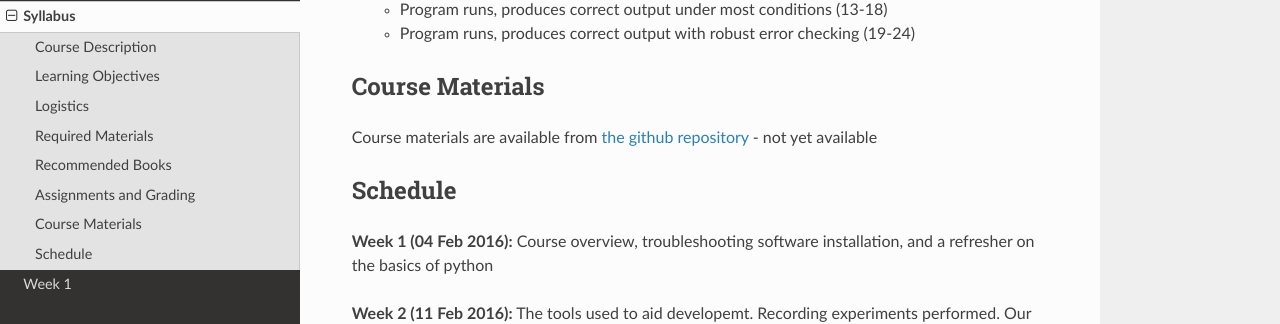
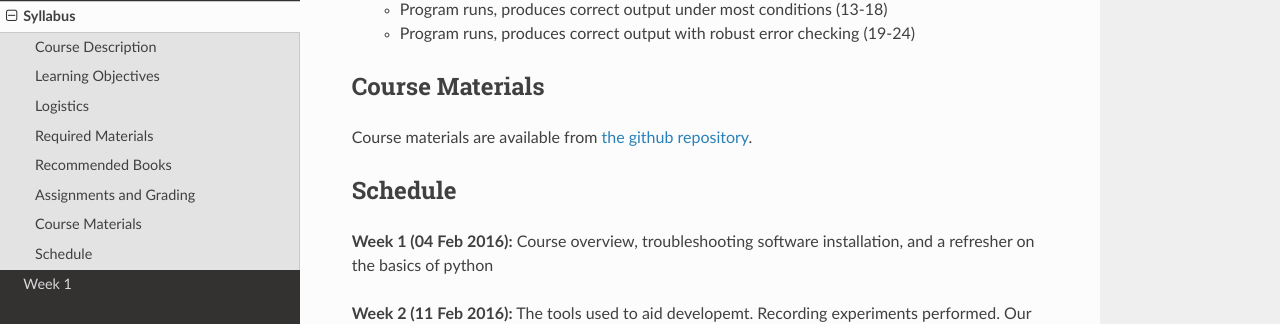
Before and after one commit to biof509/biof509, a Sphinx documentation site: the page built from docs/syllabus/index.rst, in a window 1280 px wide and 900 px high, scrolled down 3248 px. Shown: the part 130-454 px from the top of the window. Built offline with Sphinx 7.4.7 and the Read the Docs theme 2.0.0, drawn with Linux system fonts in a browser that asks for light colours.

Commit message:
Removed note from syllabus

```diff
--- a/docs/syllabus/index.rst
+++ b/docs/syllabus/index.rst
@@ -144,7 +144,8 @@ Grading the final project will follow the following rubric:
 Course Materials
 ----------------
 
-Course materials are available from `the github repository <https://github.com/streety/biof509>`_ - not yet available
+Course materials are available from
+`the github repository <https://github.com/streety/biof509>`_.
 
 
 Schedule
```
